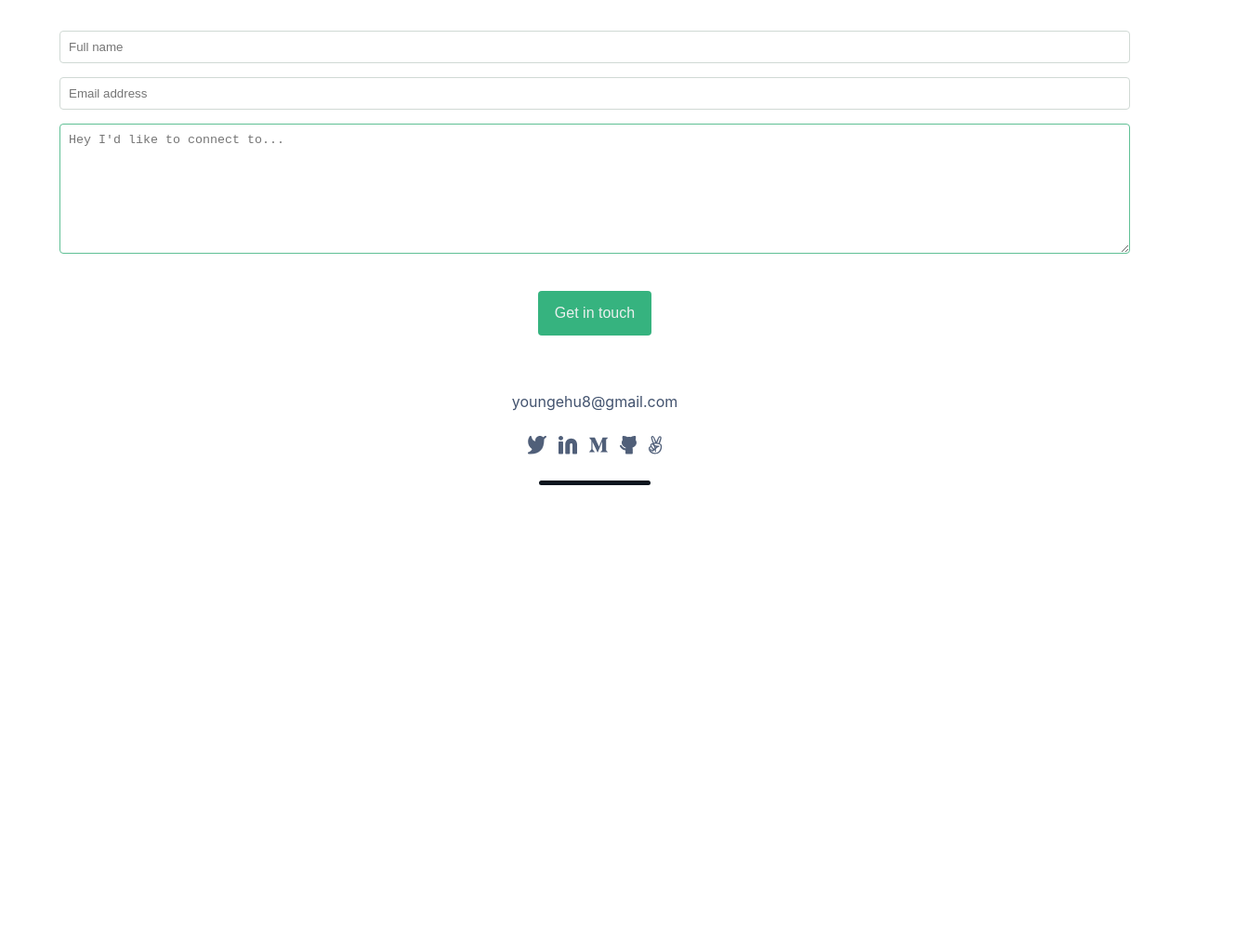
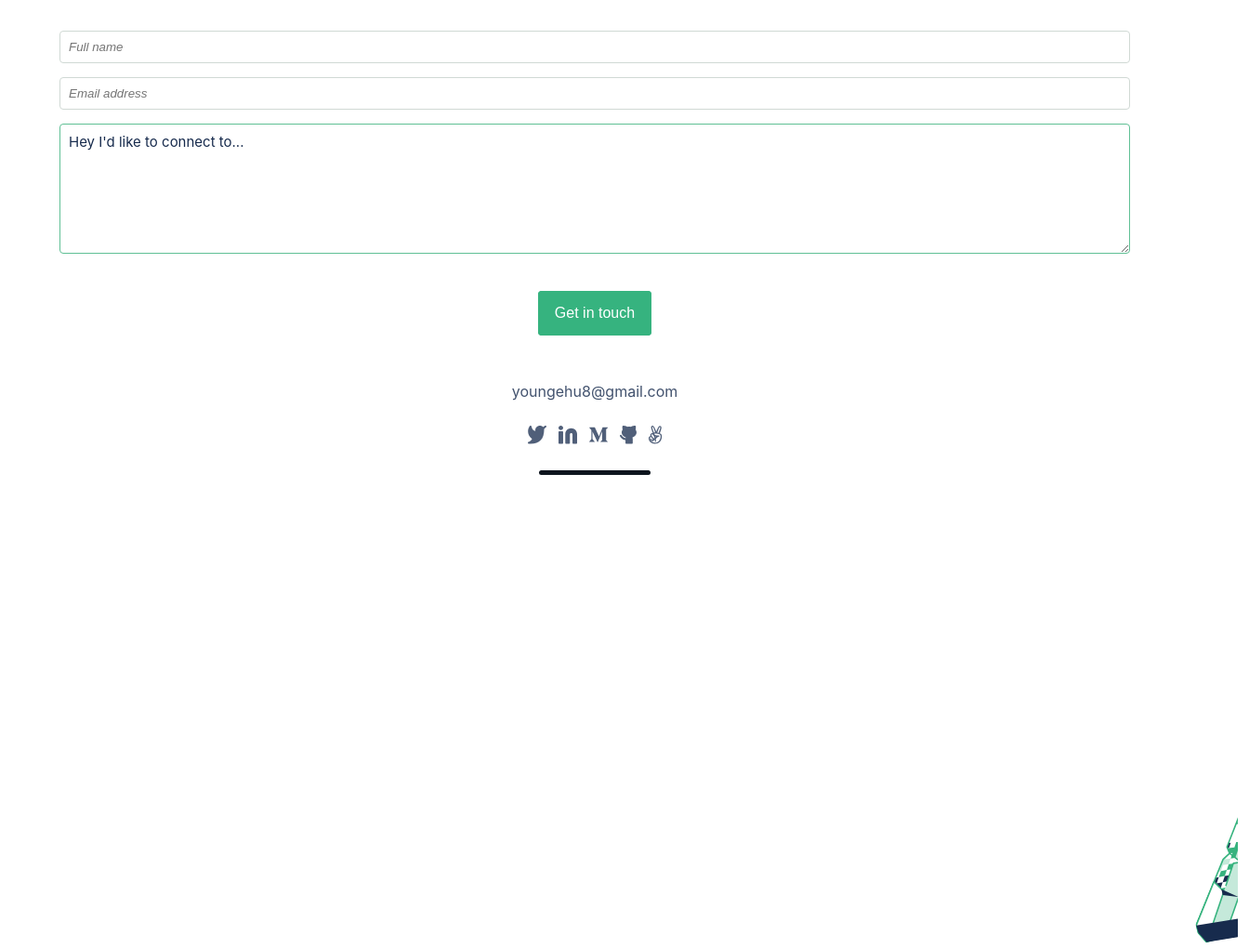
Before and after one commit to Young-Gaius/portfolio-setup, a website: page index.html in a window 1280 px wide. Shown: the part 4900-5920 px from the top of the page at 93% size, 1344 px wide, since content can reach past the window. Before the commit the page ends 5422 px from the top, so only its background shows below. Drawn offline with Linux system fonts and the light colour scheme.

Commit message:
added a contact-me form

```diff
--- a/index.html
+++ b/index.html
@@ -173,14 +173,14 @@
         <footer>
             <div class="data">
             <p class="comment">I'm always interested in hearing about new projects, so if you'd like to chat please get in touch.</p>
-            <form  action="" class="form">
-              <input class="input_name" type="text" placeholder="Full name" maxlength="30" required/>
-              <input class="input_email" type="email" placeholder="Email address" required/>
-              <textarea class="input_msg" placeholder="Hey I'd like to connect to..." rows="8" maxlength="500" required ></textarea>
-              <div class="Get-in-touch-button"><button class="interaction-button" type="button">Get in touch</button></div>
+            <form  action="https://formspree.io/f/xqkovozr" method="POST" class="form">
+              <input class="input_name" type="text" placeholder="Full name" name="name" maxlength="30" required/>
+              <input class="input_email" type="email" placeholder="Email address" name="email" required="email"/>
+              <textarea class="input_msg" placeholder="Hey I'd like to connect to..." name="message" rows="8" maxlength="500" required ></textarea>
+              <div class="Get-in-touch-button"><button class="interaction-button" type="submit">Get in touch</button></div>
             </div>
 
-              <div class="design"><img src="image-3/footter-background.svg" alt="Design"></div>
+              <div class="design"><img src="images-3/last-design.svg" alt="Design"></div>
               <p class="email-account">youngehu8@gmail.com</p>
               <ul class="socials">
                 <li><a href="#"><img src="images/twitter.svg" alt="twitter"></a></li>
--- a/style.css
+++ b/style.css
@@ -286,13 +286,12 @@ main {
   text-align: center;
   font-size: 40px;
   font-weight: 700;
-  color:#172b4d;
+  color: #172b4d;
   margin-top: 50px;
   margin-bottom: 50px;
 }
 
 .data {
-  margin-top: 50px;
   width: 90%;
   margin: 25px auto;
   margin-bottom: 2%;
@@ -305,7 +304,9 @@ main {
   gap: 15px;
 }
 
-.input_name, .input_email, .input_msg {
+.input_name,
+.input_email,
+.input_msg {
   padding: 9px;
   border: 1px solid #d0d9d4;
   border-radius: 4px;
@@ -315,26 +316,60 @@ main {
   border-color: #60c095;
 }
 
-.interaction-button{
+.input_msg::placeholder {
+  color: #172b4d;
+  font-weight: 400;
+  font-size: 15px;
+  font-family: 'Inter', sans-serif;
+}
+
+.input_name::placeholder {
+  font-style: italic;
+}
+
+.input_email::placeholder {
+  font-style: italic;
+}
+
+.interaction-button {
   outline: none;
   border: none;
   background: #36b37f;
-  color: #ebf0ee;
+  color: #fff;
   border-radius: 4px;
   width: 122px;
   height: 48px;
   font-size: medium;
   margin-bottom: 36px;
   transition-property: all;
-
 }
 
-.Get-in-touch-button{
-  text-align: center;
-  margin-top: 25px;
+.interaction-button:hover {
+  background-color: #36b37f;
 }
 
-.email-account{
+.interaction-button:active {
+  background: #008552;
+  border-radius: 4px;
+  width: 122px;
+  color: #fff;
+  text-align: center;
+}
+
+.Get-in-touch-button {
+  text-align: center;
+  background: #36b37f;
+  border-radius: 4px;
+  width: 122px;
+  height: 48px;
+  display: flex;
+  gap: 10px;
+  justify-content: center;
+  color: #36b37e;
+  margin: 25px auto;
+}
+
+.email-account {
   text-align: center;
   color: #42526e;
 }
@@ -350,13 +385,14 @@ main {
   border-radius: 24px;
   display: flex;
   justify-content: center;
+  margin-bottom: 10px;
 }
 
 .design {
   position: absolute;
-  width: 65px;
-  right: 0%;
-  bottom: -475%;
+  width: 75px;
+  right: -5%;
+  bottom: -640%;
 }
 
 .socials {
```
